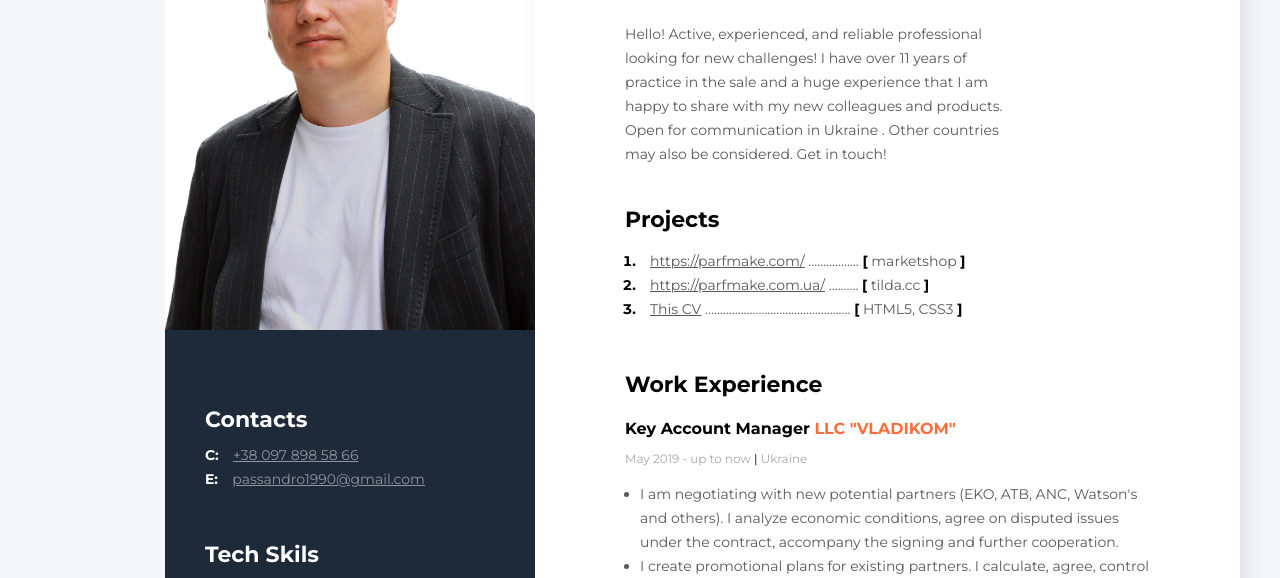
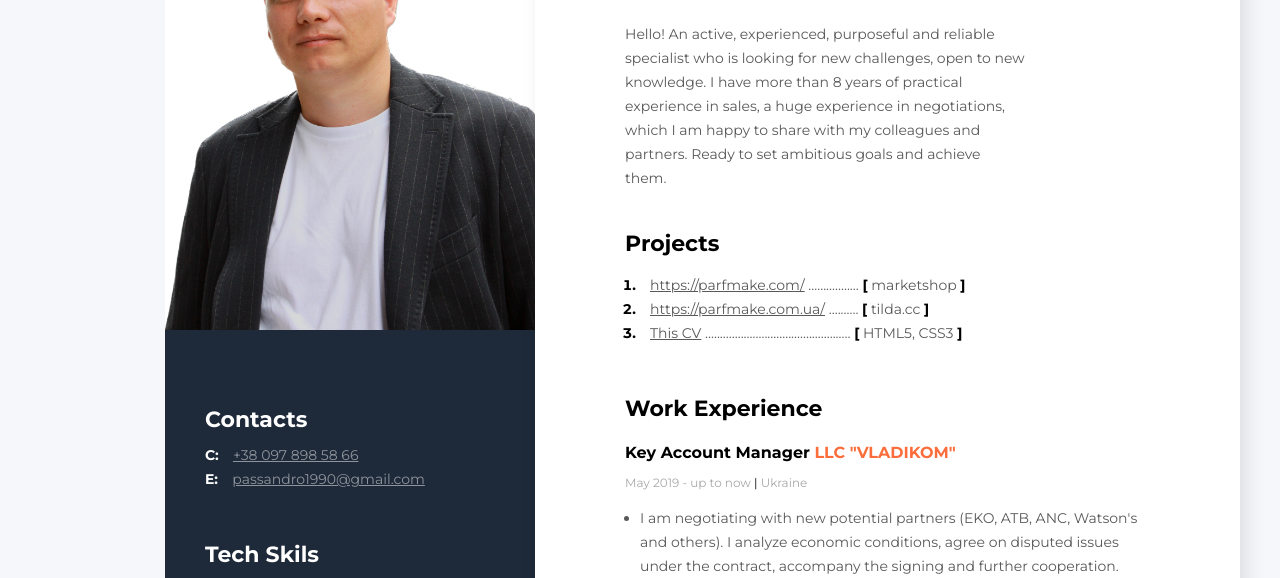
Before and after one commit to AleksPastukhov/CV, a plain HTML site: page index.html in a window 1280 px wide. Shown: the part 153-731 px from the top of the page. Drawn offline with Linux system fonts and the light colour scheme.

Commit message:
Update index.html

```diff
--- a/index.html
+++ b/index.html
@@ -23,10 +23,7 @@
           <h2 class="about-position">Project manager</h2>
           <h1 class="about-name">Aleks Pastukhov</h1>
           <p class="about-description">
-            Hello! Active, experienced, and reliable professional looking for new challenges! I have
-            over 11 years of practice in the sale and a huge experience that I am happy to share
-            with my new colleagues and products. Open for communication in Ukraine . Other countries
-            may also be considered. Get in touch!
+            Hello! An active, experienced, purposeful and reliable specialist who is looking for new challenges, open to new knowledge. I have more than 8 years of practical experience in sales, a huge experience in negotiations, which I am happy to share with my colleagues and partners. Ready to set ambitious goals and achieve them.
           </p>
         </div>
         <!--Projects-->
```
